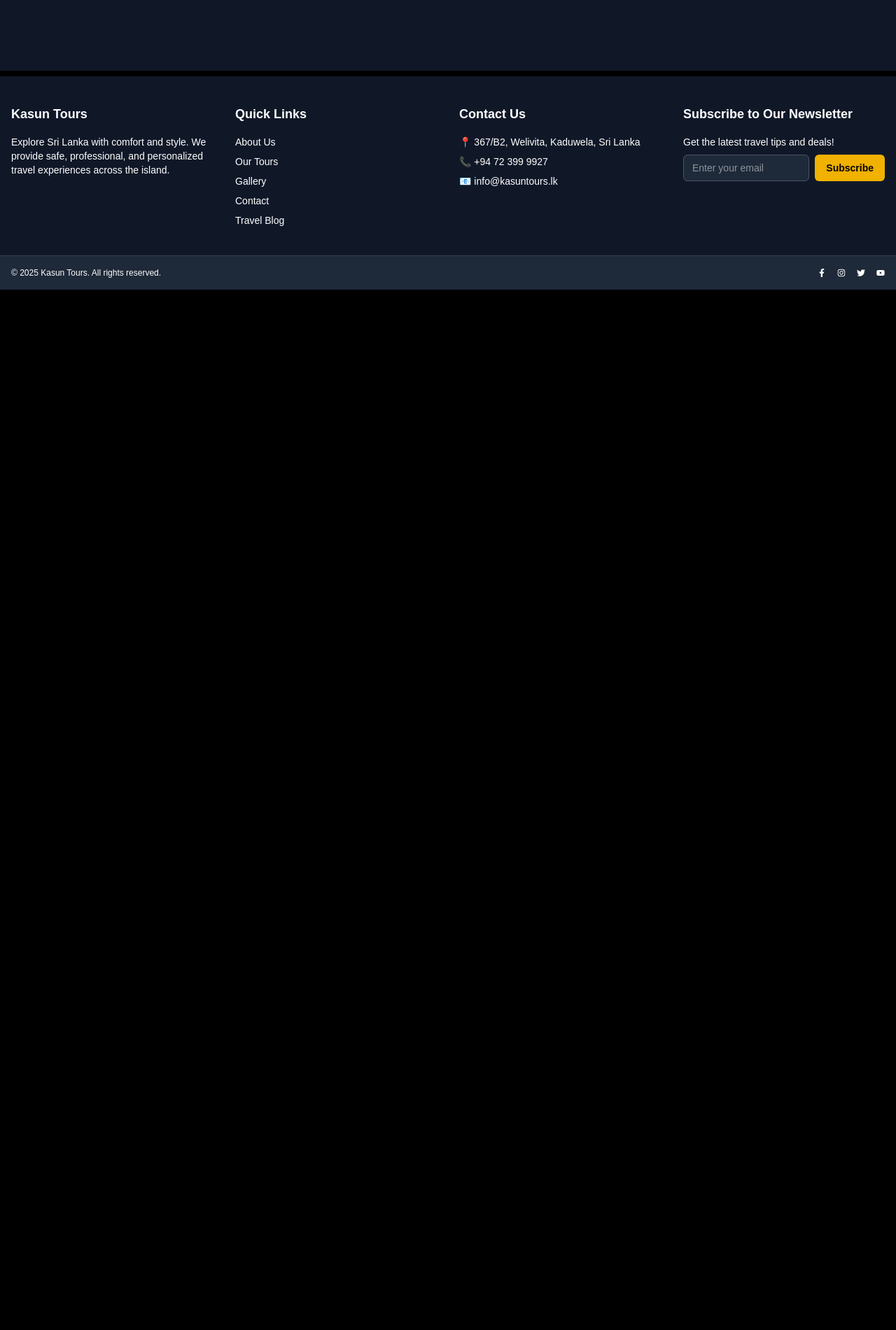
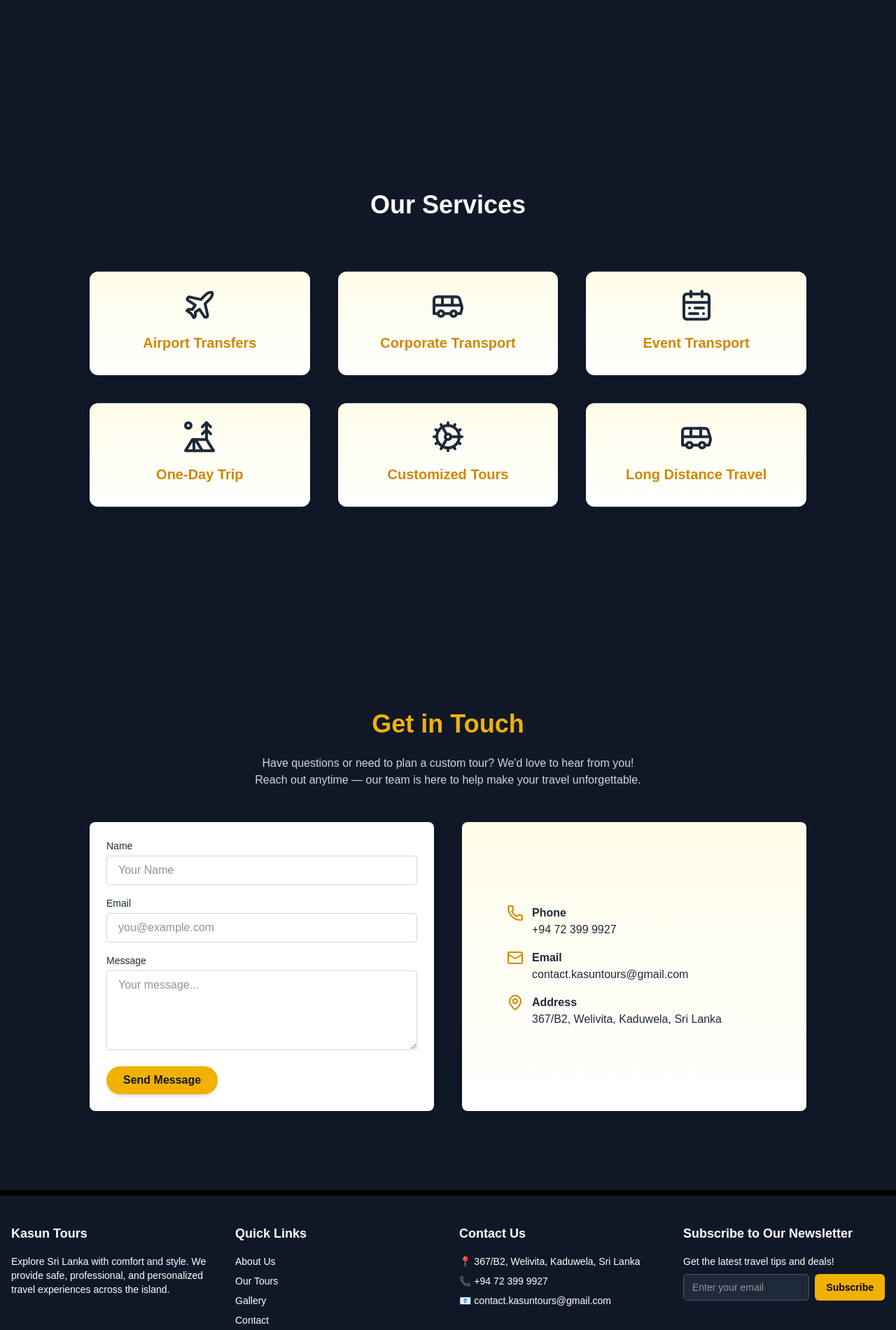
Before and after one commit to kasun-dev/kasun-tours-web, a Next.js app in the folder client/: page / in a window 1280 px wide. Shown: the part 699-2600 px from the top of the page at 70% size. Before the commit the page ends 1113 px from the top, so only its background shows below. Built offline with nearby package versions, Linux system fonts and the light colour scheme.

Commit message:
Commit Contact and Service pages

```diff
--- a/client/package.json
+++ b/client/package.json
@@ -9,11 +9,13 @@
     "lint": "next lint"
   },
   "dependencies": {
+    "framer-motion": "^12.23.0",
     "lucide-react": "^0.525.0",
     "next": "15.3.5",
     "react": "^19.0.0",
     "react-dom": "^19.0.0",
-    "react-icons": "^5.5.0"
+    "react-icons": "^5.5.0",
+    "react-intersection-observer": "^9.16.0"
   },
   "devDependencies": {
     "@tailwindcss/postcss": "^4",
--- /dev/null
+++ b/client/src/app/Contact/page.tsx
@@ -0,0 +1,81 @@
+'use client';
+
+import { Mail, Phone, MapPin } from 'lucide-react';
+
+export default function Contact() {
+  return (
+    <div
+      id="contact"
+      className="flex flex-col items-center justify-center min-h-screen bg-gray-900 text-white px-6 py-16 animate-fadeUp"
+    >
+      <h1 className="text-4xl font-extrabold text-yellow-500 mb-6">Get in Touch</h1>
+      <p className="text-gray-300 max-w-xl text-center mb-12">
+        Have questions or need to plan a custom tour? We'd love to hear from you! Reach out anytime — our team is here to help make your travel unforgettable.
+      </p>
+
+      <div className="grid grid-cols-1 md:grid-cols-2 gap-10 w-full max-w-5xl">
+        {/* Contact Form */}
+        <form className="bg-white text-gray-800 rounded-lg p-6 shadow-lg w-full">
+          <div className="mb-4">
+            <label className="block text-sm font-medium mb-1">Name</label>
+            <input
+              type="text"
+              placeholder="Your Name"
+              className="w-full px-4 py-2 border border-gray-300 rounded focus:outline-none focus:ring-2 focus:ring-yellow-500"
+            />
+          </div>
+          <div className="mb-4">
+            <label className="block text-sm font-medium mb-1">Email</label>
+            <input
+              type="email"
+              placeholder="you@example.com"
+              className="w-full px-4 py-2 border border-gray-300 rounded focus:outline-none focus:ring-2 focus:ring-yellow-500"
+            />
+          </div>
+          <div className="mb-4">
+            <label className="block text-sm font-medium mb-1">Message</label>
+            <textarea
+              rows={4}
+              placeholder="Your message..."
+              className="w-full px-4 py-2 border border-gray-300 rounded focus:outline-none focus:ring-2 focus:ring-yellow-500"
+            />
+          </div>
+          <button
+            type="submit"
+            className="bg-yellow-500 text-gray-900 font-semibold px-6 py-2 rounded-full hover:bg-yellow-600 transition duration-300 shadow-md"
+          >
+            Send Message
+          </button>
+        </form>
+
+        {/* Contact Info */}
+        <div className="flex flex-col justify-center bg-gradient-to-b from-yellow-50 to-white text-gray-800 rounded-lg p-6 shadow-lg">
+          <div className="flex items-start mb-4 ml-10">
+            <Phone className="w-6 h-6 text-yellow-600 mr-3" />
+            <div>
+              <p className="font-bold">Phone</p>
+              <p>+94 72 399 9927</p>
+            </div>
+          </div>
+
+          <div className="flex items-start mb-4 ml-10">
+            <Mail className="w-6 h-6 text-yellow-600 mr-3" />
+            <div>
+              <p className="font-bold">Email</p>
+              <p>contact.kasuntours@gmail.com</p>
+            </div>
+          </div>
+
+          <div className="flex items-start ml-10">
+            <MapPin className="w-6 h-6 text-yellow-600 mr-3" />
+            <div>
+              <p className="font-bold">Address</p>
+              <p>367/B2, Welivita, Kaduwela, Sri Lanka</p>
+            </div>
+          </div>
+        </div>
+      </div>
+
+    </div>
+  );
+}
--- /dev/null
+++ b/client/src/app/Services/page.tsx
@@ -0,0 +1,71 @@
+'use client'
+import {Plane, Bus, CalendarRange, TentTree ,Cog, UserRound} from 'lucide-react';
+const services = [
+  {
+    title: 'Airport Transfers',
+    description: 'Convenient and comfortable airport transfers to and from Colombo International Airport.',
+    animation: 'animate-fadeRight',
+    image: '/images/airport-transfer.jpg',
+    icon: Plane
+  },
+  {
+    title: 'Corporate Transport',
+    description: 'Tailored transport solutions for corporate events, meetings, and employee commutes.',
+    animation: 'animate-fadeLeft',
+    icon: Bus
+  },
+  {
+    title: 'Event Transport',
+    description: 'Specialized transport services for weddings, parties, and other events.',
+    animation: 'animate-fadeRight',
+    icon: CalendarRange
+  },
+  {
+    title: 'One-Day   Trip',
+    description: 'Explore Sri Lanka with our curated one-day tours, including cultural and scenic destinations.',
+    animation: 'animate-fadeLeft',
+    icon: TentTree
+  },
+  {
+    title: 'Customized Tours',
+    description: 'Personalized tour packages designed to meet your specific interests and needs.',
+    animation: 'animate-fadeRight',
+    icon: Cog
+
+  },
+  {
+    title: 'Long Distance Travel',
+    description: 'Comfortable and reliable long-distance travel options across Sri Lanka.',
+    animation: 'animate-fadeLeft',
+    icon: Bus
+  }
+
+
+]
+
+export default function ServicesPage() {
+  return (
+    <div className="flex flex-col items-center justify-center min-h-screen bg-gray-900 py-10 px-6">
+      <h1 className="text-4xl font-bold text-white mb-20">Our Services</h1>
+
+      <div className="grid gap-10 grid-cols-2 md:grid-cols-3  s max-w-5xl w-full">
+        {services.map((service, index) => (
+          <div
+            key={index}
+            className={`relative group flex flex-col items-center justify-center text-center bg-gradient-to-b from-yellow-50 to-white text-gray-800 rounded-xl shadow-lg p-6 transform transition duration-500 hover:scale-105 ${service.animation} animate-float`}
+          >
+            {service.icon && <service.icon className="w-12 h-12 mb-4" />}
+
+            <h2 className="text-xl font-bold mb-2 text-yellow-600">{service.title}</h2>
+            {/* Tooltip Content */}
+            <div className="absolute bottom-full mb-3 z-20 invisible opacity-0 group-hover:visible group-hover:opacity-100 transition-opacity duration-300 bg-gray-700 text-white text-xs font-medium rounded-md px-4 py-2 shadow-lg w-56">
+              {service.description}
+              <div className="absolute top-full left-1/2 -translate-x-1/2 w-2 h-2 bg-gray-900 rotate-45"></div>
+            </div>
+          </div>
+
+        ))}
+      </div>
+    </div>
+  )
+}
--- a/client/src/app/clientLayout.tsx
+++ b/client/src/app/clientLayout.tsx
@@ -1,10 +1,7 @@
-// app/ClientLayout.tsx
 'use client'
 
 import { useEffect, useState } from 'react'
 import LoadingScreen from '@/app/components/LoadingScreen'
-import NavBar from '@/app/components/NavBar'
-import Footer from '@/app/components/Footer'
 import { Geist, Geist_Mono } from 'next/font/google'
 
 const geistSans = Geist({ variable: '--font-geist-sans', subsets: ['latin'] })
@@ -14,15 +11,30 @@
   const [loading, setLoading] = useState(true)
 
   useEffect(() => {
-    const timer = setTimeout(() => setLoading(false), 2200)
+    const timer = setTimeout(() => {
+      setLoading(false)
+
+      // Scroll to hash target after loading screen disappears
+      const hash = window.location.hash
+      if (hash) {
+        // Timeout ensures children are rendered before trying to scroll
+        setTimeout(() => {
+          const target = document.querySelector(hash)
+          if (target) {
+            const y = target.getBoundingClientRect().top + window.pageYOffset
+            window.scrollTo({ top: y, behavior: 'smooth' })
+          }
+        }, 300)
+      }
+
+    }, 2200)
+
     return () => clearTimeout(timer)
   }, [])
 
   return (
-    <body className={`${geistSans.variable} ${geistMono.variable} antialiased`}>
-      <NavBar />
+    <div className={`${geistSans.variable} ${geistMono.variable} antialiased`}>
       {loading ? <LoadingScreen /> : children}
-      <Footer />
-    </body>
+    </div>
   )
 }
--- a/client/src/app/components/Footer.tsx
+++ b/client/src/app/components/Footer.tsx
@@ -30,7 +30,7 @@
           <h2 className="text-lg font-semibold mb-4">Contact Us</h2>
           <p className="mb-2">📍 367/B2, Welivita, Kaduwela, Sri Lanka</p>
           <p className="mb-2">📞 +94 72 399 9927</p>
-          <p className="mb-2">📧 info@kasuntours.lk</p>
+          <p className="mb-2">📧 contact.kasuntours@gmail.com</p>
         </div>
 
         {/* Newsletter */}
--- a/client/src/app/components/NavBar.tsx
+++ b/client/src/app/components/NavBar.tsx
@@ -1,76 +1,97 @@
-import {Menu, SquareX} from 'lucide-react'
-import { useState } from 'react';
+'use client'
+
+import { Menu, SquareX } from 'lucide-react'
+import { useEffect, useRef, useState } from 'react'
 
 export default function Page() {
+  const [onClick, setOnClick] = useState(true)
+  const menuRef = useRef<HTMLDivElement>(null)
 
-    // Function to handle the click event of the menu button
-    const [onClick, setOnClick] = useState(true);
+  // Handle menu toggle
   const MenuButtonClick = () => {
-        setOnClick(!onClick);
-        const menu = document.querySelector('.mobile-menu');
-        if (menu) {
-            menu.classList.toggle('hidden');
-        }
-        console.log("Menu button clicked");
+    setOnClick(!onClick)
   }
 
+  // Auto close on scroll or outside click
+  useEffect(() => {
+    if (!onClick) {
+      const handleOutsideClick = (event: MouseEvent) => {
+        if (menuRef.current && !menuRef.current.contains(event.target as Node)) {
+          setOnClick(true)
+        }
+      }
+
+      const handleScroll = () => {
+        setOnClick(true)
+      }
+
+      document.addEventListener('mousedown', handleOutsideClick)
+      window.addEventListener('scroll', handleScroll)
+
+      return () => {
+        document.removeEventListener('mousedown', handleOutsideClick)
+        window.removeEventListener('scroll', handleScroll)
+      }
+    }
+  }, [onClick])
+
   return (
-    <div className='text-white text-sm fixed top-0 left-0 right-0 z-10 width-full'>
-        <div className=" ">
-            <div className="flex flex-row items-center justify-between max-w-7xl">
-                {/* logo and title desktop*/}
+    <div className="text-white text-sm fixed top-0 left-0 right-0 z-10 w-full">
+      <div className="flex flex-row items-center justify-between max-w-7xl mx-auto">
+        {/* Desktop Logo */}
         <div className="flex bg-gray-800 rounded-2xl shadow-lg hidden md:flex ml-1 mt-1 animate-fadeLeft">
-                    <p className="text-left text-l text-yellow-500 font-bold pl-4 pt-3 pb-3">
-                        Kasun
-                    </p>
-                    <p className="text-left text-l text-grey-900 font-bold mr-3 mt-2 mb-2 ml-1 bg-yellow-500 border-l-2 border-yellow-500 p-1 rounded-md">
+          <p className="text-l text-yellow-500 font-bold pl-4 pt-3 pb-3">Kasun</p>
+          <p className="text-l text-grey-900 font-bold mr-3 mt-2 mb-2 ml-1 bg-yellow-500 border-l-2 border-yellow-500 p-1 rounded-md">
             Tours
           </p>
         </div>
 
-                {/* logo and title mobile*/}
+        {/* Mobile Logo */}
         <div className="flex bg-gray-800 rounded-2xl shadow-lg md:hidden mt-1 ml-1 animate-fadeLeft">
-                    <p className="text-left text-m text-yellow-500 font-bold pl-4 pt-3 pb-3">
-                        Kasun
-                    </p>
-                    <p className="text-left text-m text-grey-900 font-bold mr-3 mt-2 mb-2 ml-1 bg-yellow-500 border-l-2 border-yellow-500 p-1 rounded-md">
+          <p className="text-m text-yellow-500 font-bold pl-4 pt-3 pb-3">Kasun</p>
+          <p className="text-m text-grey-900 font-bold mr-3 mt-2 mb-2 ml-1 bg-yellow-500 border-l-2 border-yellow-500 p-1 rounded-md">
             Tours
           </p>
         </div>
 
-
-                {/* Navigation buttons*/}
+        {/* Desktop Navigation */}
         <div className="hidden md:flex">
           <ul className="flex justify-center space-x-5 text-gray-300 text-sm">
-                        <li><a href="/" className="hover:text-yellow-500">Home</a></li>
+            <li><a href="/#home" className="hover:text-yellow-500">Home</a></li>
+            <li><a href="/#services" className="hover:text-yellow-500">Services</a></li>
+            <li><a href="/#contact" className="hover:text-yellow-500">Contact</a></li>
             <li><a href="/tours" className="hover:text-yellow-500">Tours</a></li>
             <li><a href="/gallery" className="hover:text-yellow-500">Gallery</a></li>
-                        <li><a href="/contact" className="hover:text-yellow-500">Contact</a></li>
           </ul>
         </div>
-                {/* Mobile menu button */}
+
+        {/* Mobile Menu Toggle Button */}
         <div>
-                    <button className="md:hidden p-4 text-gray-300" onClick={MenuButtonClick}>
-                        {onClick ?
-                            <Menu className="h-6 w-6 text-yellow-500" />:<SquareX className="h-6 w-6 text-yellow-500" />}
+          <button className="md:hidden p-4 text-gray-300 mr-2" onClick={MenuButtonClick}>
+            {onClick ? (
+              <Menu className="h-8 w-8 text-yellow-500" />
+            ) : (
+              <SquareX className="h-8 w-8 text-yellow-500" />
+            )}
           </button>
         </div>
       </div>
 
-        </div>
-        {/* Mobile menu */}
-        <div>
-            {onClick ==false && (
-                <div className="mobile-menu bg-gray-800 text-yellow-500 p-4 m-2 rounded-md shadow-lg md:hidden">
-                    <ul className="flex flex-col space-y-2">
-                        <li><a href="/">Home</a></li>
+      {/* Mobile Menu */}
+      {!onClick && (
+        <div
+          className="mobile-menu bg-gray-800 text-yellow-500 p-4 m-2 rounded-md shadow-lg md:hidden "
+          ref={menuRef}
+        >
+          <ul className="flex flex-col space-y-2 text-m">
+            <li><a href="/#home">Home</a></li>
+            <li><a href="/#services">Services</a></li>
+            <li><a href="/#contact">Contact</a></li>
             <li><a href="/tours">Tours</a></li>
             <li><a href="/gallery">Gallery</a></li>
-                        <li><a href="/contact">Contact</a></li>
           </ul>
         </div>
       )}
     </div>
-    </div>
-  );
+  )
 }
--- a/client/src/app/globals.css
+++ b/client/src/app/globals.css
@@ -3,6 +3,10 @@
 :root {
   --background: #000000;
   --foreground: #ffffff;
+}
+
+html {
+  scroll-behavior: smooth;
 }
 
 /* Simulate Tailwind config theme variables (optional) */
@@ -49,6 +53,17 @@
   }
 }
 
+@keyframes fadeRight {
+  0% {
+    opacity: 0;
+    transform: translateX(40px);
+  }
+  100% {
+    opacity: 1;
+    transform: translateX(0);
+  }
+}
+
 @keyframes float {
   0%, 100% {
     transform: translateY(0);
@@ -67,6 +82,10 @@
   animation: fadeLeft 0.8s ease-out;
 }
 
+.animate-fadeRight {
+  animation: fadeRight 0.8s ease-out;
+}
+
 .animate-float {
   animation: float 3s ease-in-out infinite;
 }
--- a/client/src/app/layout.tsx
+++ b/client/src/app/layout.tsx
@@ -1,6 +1,9 @@
 // app/layout.tsx
 import type { Metadata } from 'next'
 import './globals.css'
+import NavBar from '@/app/components/NavBar'
+import Footer from '@/app/components/Footer'
+import ClientLayout from './clientLayout';
 
 export const metadata: Metadata = {
   title: 'Kasun Tours',
@@ -10,7 +13,13 @@
 export default function RootLayout({ children }: { children: React.ReactNode }) {
   return (
     <html lang="en">
-      {children}
+      <body>
+        <ClientLayout>
+            <NavBar/>
+            {children}
+            <Footer/>
+        </ClientLayout>
+      </body>
     </html>
   )
 }
--- a/client/src/app/page.tsx
+++ b/client/src/app/page.tsx
@@ -1,11 +1,24 @@
-import HomePg from './pages/HomePg/page';
-import ClientLayout from './clientLayout'
+import HomePg from './HomePg/page';
+import Services from './Services/page';
+import Contact from './Contact/page';
 
 export default function Page() {
   return (
-    <ClientLayout>
+    <div>
+    <section id='home'>
       {/* Load the home page */}
       <HomePg />
-    </ClientLayout>
+    </section>
+
+    <section id='services'>
+      {/* Load the services page */}
+      <Services />
+    </section>
+
+    <section id='contact'>
+      {/* Load the tours page */}
+      <Contact />
+    </section>
+    </div>
   );
 }
```
Also changed, not shown: client/src/app/HomePg/page.tsx (renamed from client/src/app/pages/HomePg/page.tsx), 1 other file (tests, documents, lock files or other folders). Lines whose indentation alone changed are shown as unchanged.
